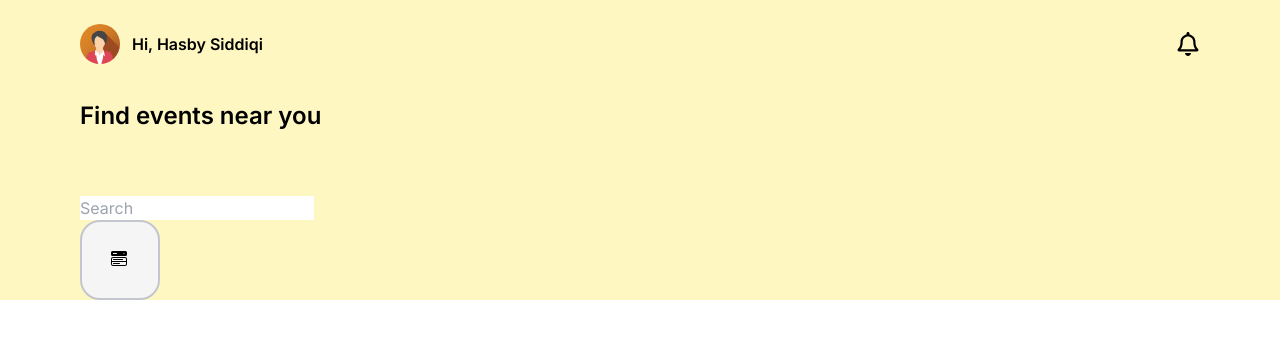
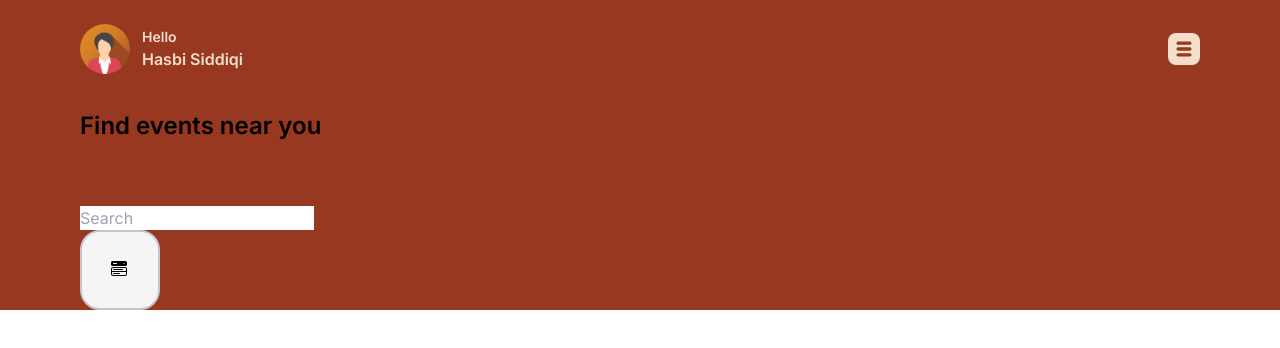
Before and after one commit to hsbysddq/folklorism, a Next.js app: page / in a window 1280 px wide. Shown: the top 348 px of the page. Built offline with nearby package versions, Linux system fonts and the light colour scheme.

Commit message:
Edit navbar

```diff
--- a/app/components/Hero.tsx
+++ b/app/components/Hero.tsx
@@ -5,7 +5,7 @@ import Category from "./Category/Category"
 
 const Hero = () => {
   return (
-    <div className="bg-[#FEF7C2]">
+    <div className="bg-[#983820]">
       <Navbar />
       <div className="container">
         <div className="tagline w-5/12">
--- a/app/components/Navbar.tsx
+++ b/app/components/Navbar.tsx
@@ -1,5 +1,5 @@
 import Image from "next/image"
-import { FaRegBell } from "react-icons/fa"
+import { TiThMenu } from "react-icons/ti"
 const Navbar = () => {
   return (
     <div className="bg-transparent">
@@ -8,13 +8,18 @@ const Navbar = () => {
           <Image
             src="/avatar.png"
             alt=""
-            width={40}
-            height={40}
+            width={50}
+            height={50}
             className="rounded-full"
           />
-          <p className="font-semibold pl-3">Hi, Hasby Siddiqi</p>
+          <div className="font-semibold pl-3 text-[#F3DECC]">
+            <p className="text-sm">Hello</p>
+            <p className="text-base">Hasbi Siddiqi</p>
+          </div>
         </div>
-        <FaRegBell className="w-6 h-6" />
+        <div className="flex justify-center items-center w-8 h-8 bg-[#F3DECC] rounded-lg">
+          <TiThMenu className="w-5 h-5 text-[#983820]" />
+        </div>
       </div>
     </div>
   )
```
